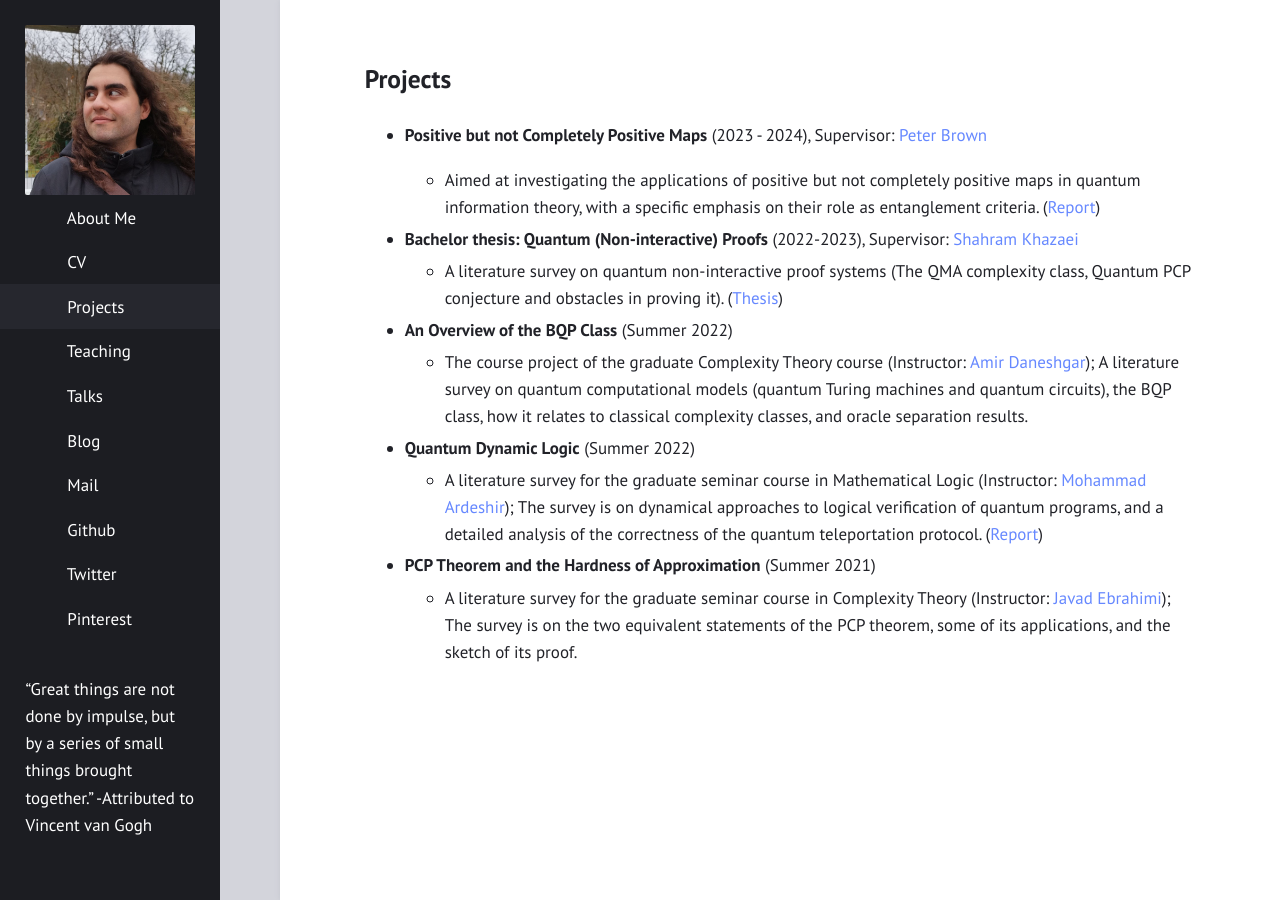
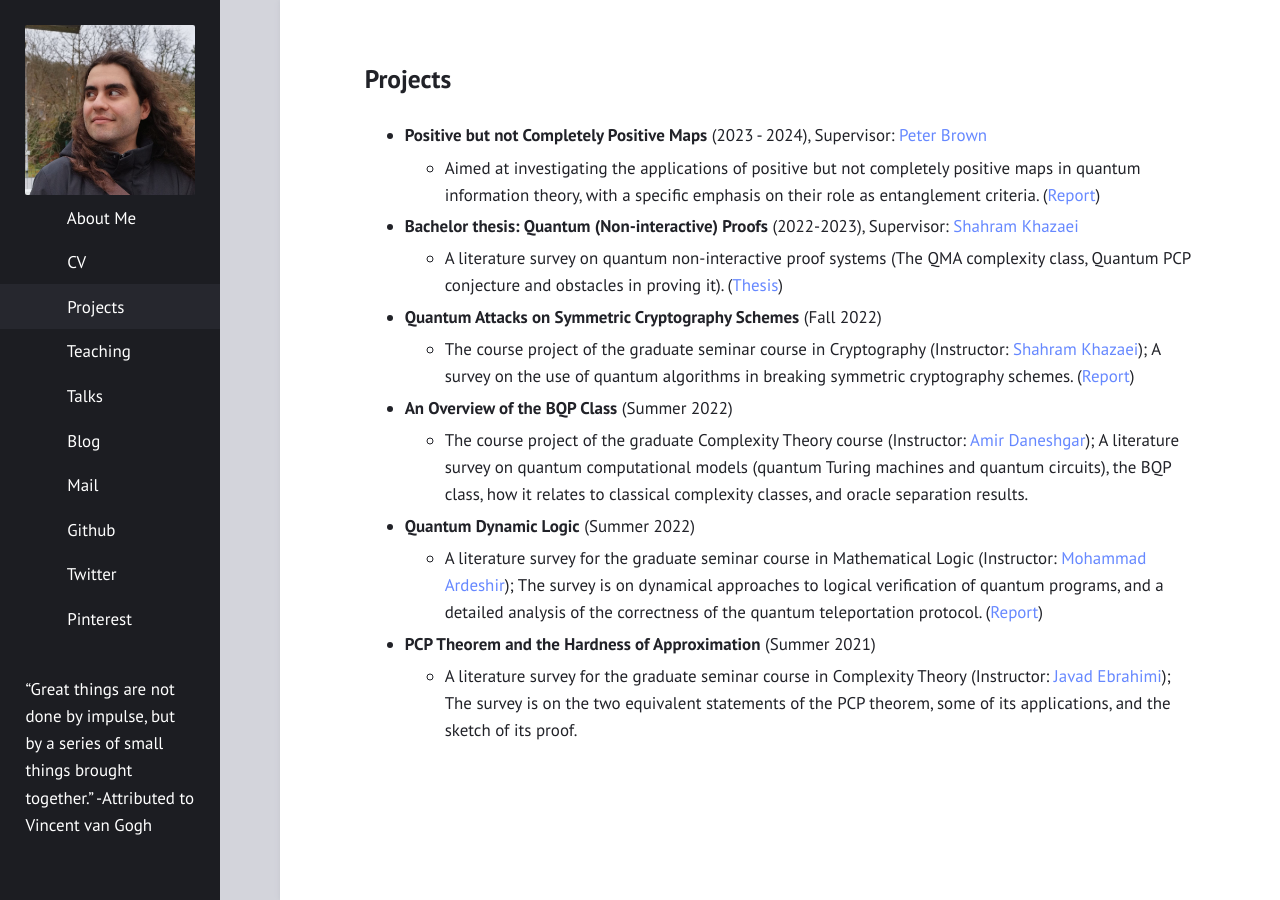
Before and after one commit to ali-almasi/ali-almasi.github.io, a Jekyll site: the page built from projects.md, in a window 1280 px wide. Built offline with Jekyll 4.4.1, drawn with Linux system fonts in a browser that asks for light colours.

Commit message:
Update projects.md

```diff
--- a/projects.md
+++ b/projects.md
@@ -6,11 +6,13 @@ layout: post
 
 ## Projects
 -  **Positive but not Completely Positive Maps** (2023 - 2024), Supervisor: [Peter Brown](https://peterjbrown519.github.io/)
-
 	- Aimed at investigating the applications of positive but not completely positive maps in quantum information theory, with a specific emphasis on their role as entanglement criteria. ([Report](projects_materials/pncp/final_report.pdf))
 
 -   **Bachelor thesis: Quantum (Non-interactive) Proofs** (2022-2023), Supervisor: [Shahram Khazaei](https://sharif.ir/~shahram.khazaei/home.html)
 	- A literature survey on quantum non-interactive proof systems (The QMA complexity class, Quantum PCP conjecture and obstacles in proving it). ([Thesis](projects_materials/bachelor_thesis/QProofs.pdf))
+
+-   **Quantum Attacks on Symmetric Cryptography Schemes** (Fall 2022)
+	- The course project of the graduate seminar course in Cryptography (Instructor: [Shahram Khazaei](https://sharif.ir/~shahram.khazaei/home.html)); A survey on the use of quantum algorithms in breaking symmetric cryptography schemes. ([Report](projects_materials/Qattacks_symmetric_schemes/report_Qattacks.pdf))
 
 -   **An Overview of the BQP Class** (Summer 2022)
 	- The course project of the graduate Complexity Theory course (Instructor: [Amir Daneshgar](http://math.sharif.ir/faculties/daneshgar)); A literature survey on quantum computational models (quantum Turing machines and quantum circuits), the BQP class, how it relates to classical complexity classes, and oracle separation results.
```
